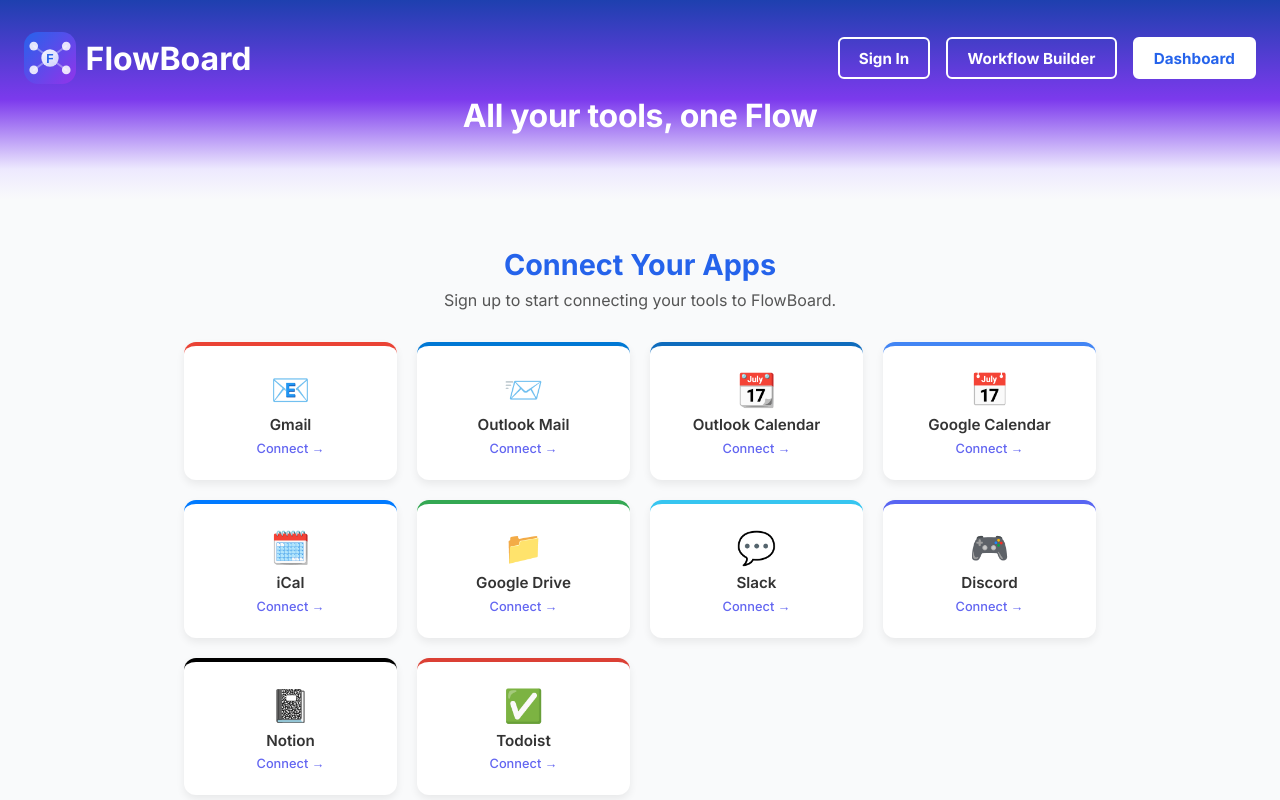
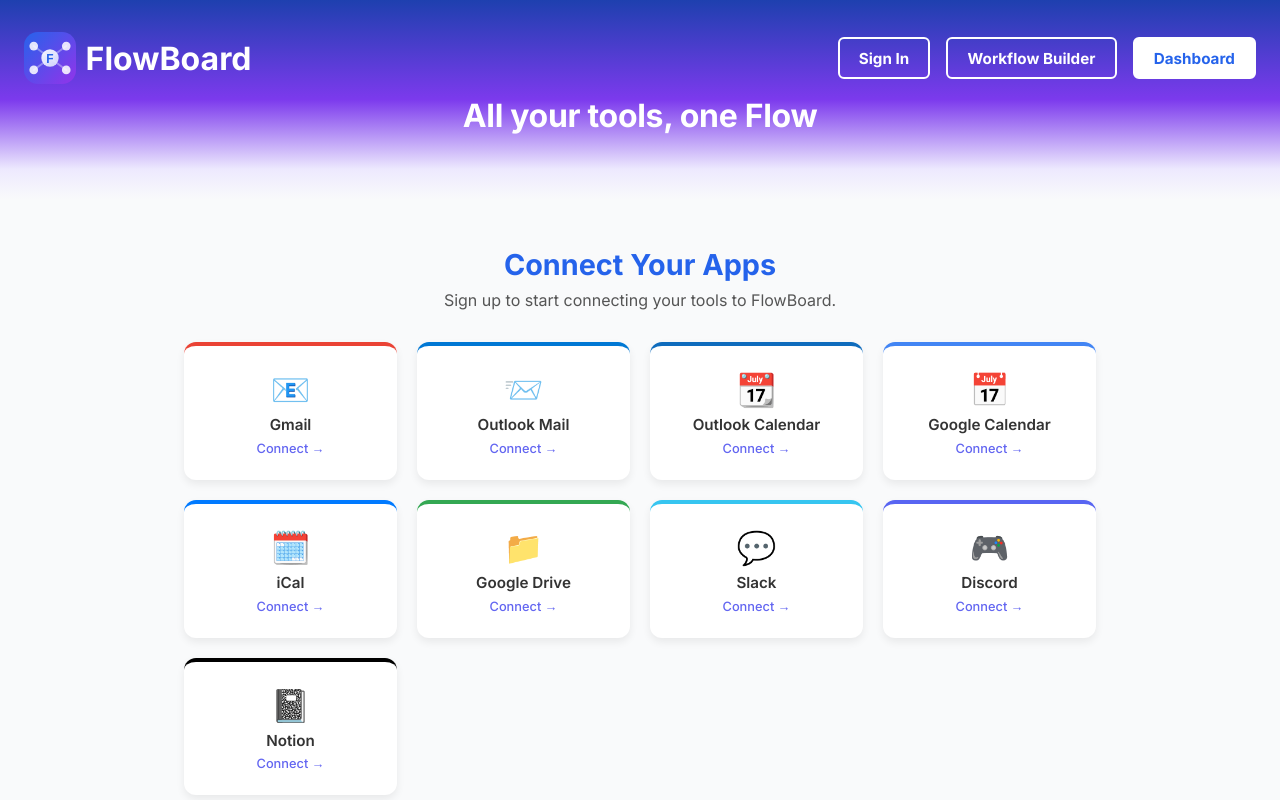
Before and after one commit to veleskasofiia/flowboard, a Next.js app: page / in a window 1280 px wide. Shown: the top 800 px of the page. Built offline with nearby package versions, Linux system fonts and the light colour scheme; no server answers.

Commit message:
Remove Todoist from all pages and API routes

```diff
--- a/app/api/run/route.ts
+++ b/app/api/run/route.ts
@@ -1,7 +1,7 @@
 import Groq from "groq-sdk";
 import { NextResponse } from "next/server";
 
-const COMPOSIO_APPS = ["gmail", "googlecalendar", "googledrive", "slack", "notion", "todoist", "discord", "outlook"];
+const COMPOSIO_APPS = ["gmail", "googlecalendar", "googledrive", "slack", "notion", "discord", "outlook"];
 
 export async function POST(req: Request) {
   try {
@@ -38,7 +38,6 @@ For each relevant app node in the workflow:
 - Slack: get recent messages from a channel
 - Notion: list recent pages
 - Google Drive: list recent files
-- Todoist: list open tasks
 - Webhook/Schedule triggers: just acknowledge what triggered the workflow
 
 Call the tools, get real data, then write a concise summary of what the workflow found/did.
--- a/app/connect/page.tsx
+++ b/app/connect/page.tsx
@@ -15,7 +15,6 @@ const APPS = [
   { key: "slack",          label: "Slack",            icon: "💬", color: "#36c5f0", composioApp: "slack" },
   { key: "discord",        label: "Discord",          icon: "🎮", color: "#5865f2", composioApp: "discord" },
   { key: "notion",         label: "Notion",           icon: "📓", color: "#374151", composioApp: "notion" },
-  { key: "todoist",        label: "Todoist",          icon: "✅", color: "#db4035", composioApp: "todoist" },
 ];
 
 type ConnectedApp = { id: string; appName: string; status: string };
--- a/app/dashboard/page.tsx
+++ b/app/dashboard/page.tsx
@@ -33,7 +33,6 @@ const APPS = [
   { key: "slack",    label: "Slack",            icon: "💬", color: "#36c5f0" },
   { key: "discord",  label: "Discord",          icon: "🎮", color: "#5865f2" },
   { key: "notion",   label: "Notion",           icon: "📓", color: "#374151" },
-  { key: "todoist",      label: "Todoist",          icon: "✅", color: "#db4035" },
 ];
 
 const STEPS = [
@@ -169,7 +168,6 @@ const CONNECTABLE_APPS = [
   { key: "slack",          label: "Slack",            icon: "💬", color: "#36c5f0", composioApp: "slack" },
   { key: "notion",         label: "Notion",           icon: "📓", color: "#374151", composioApp: "notion" },
   { key: "googledrive",    label: "Google Drive",     icon: "📁", color: "#34a853", composioApp: "googledrive" },
-  { key: "todoist",        label: "Todoist",          icon: "✅", color: "#db4035", composioApp: "todoist" },
   { key: "discord",        label: "Discord",          icon: "🎮", color: "#5865f2", composioApp: "discord" },
 ];
 
--- a/app/page.tsx
+++ b/app/page.tsx
@@ -14,7 +14,6 @@ const APPS = [
   { key: "slack",    label: "Slack",              icon: "💬" },
   { key: "discord",  label: "Discord",            icon: "🎮" },
   { key: "notion",   label: "Notion",             icon: "📓" },
-  { key: "todoist",     label: "Todoist",            icon: "✅" },
 ] as const;
 
 export default function HomePage() {
--- a/app/workflow/page.tsx
+++ b/app/workflow/page.tsx
@@ -48,7 +48,6 @@ const PALETTE: AppEntry[] = [
   { key: "slack",    label: "Slack",               icon: "💬", color: "#36c5f0", category: "action"  },
   { key: "discord",  label: "Discord",             icon: "🎮", color: "#5865f2", category: "action"  },
   { key: "notion",   label: "Notion",              icon: "📓", color: "#374151", category: "action"  },
-  { key: "todoist",     label: "Todoist",             icon: "✅", color: "#db4035", category: "action"  },
   { key: "ifelse",     label: "IF Condition",       icon: "🔀", color: "#6b7280", category: "action"  },
 ];
 
```
